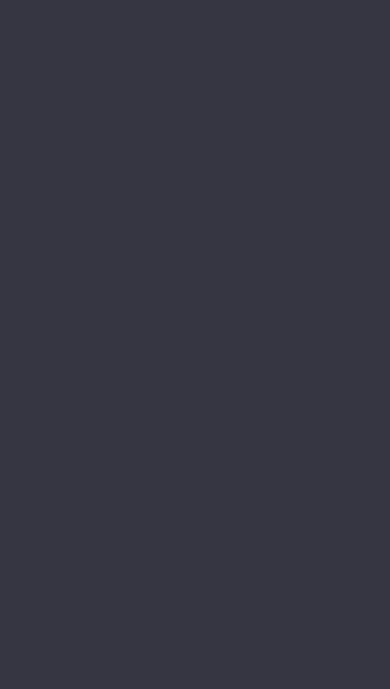
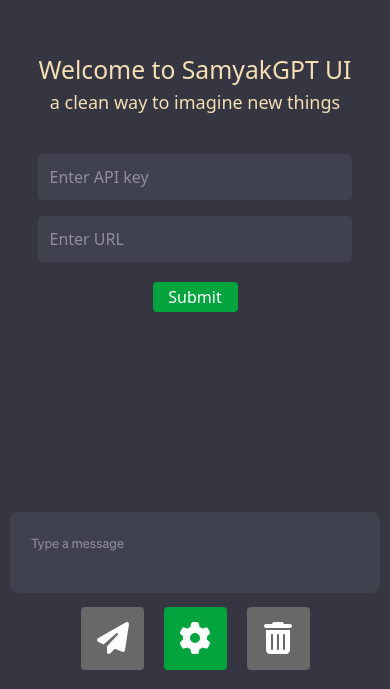
Before and after one commit to Sammy970/SamyakGPTUI, a React (Create React App) app: page / in a window 390 px wide. Shown: the part 155-844 px from the top of the page. Built offline with nearby package versions, Linux system fonts and the light colour scheme.

Commit message:
Rollback to OG

```diff
--- a/src/App.css
+++ b/src/App.css
@@ -10,7 +10,7 @@
 @media (max-width: 440px) {
   .test-container {
     background-color: #353641;
-    overflow-y: hidden;
+    /* overflow-y: hidden; */
   }
 }
 
--- a/src/App.js
+++ b/src/App.js
@@ -3,9 +3,9 @@ import Chat from './components/Chat';
 
 function App() {
   return (
-    <Chat />
-    // <div className="test-container">
-    // </div>
+    <div className="test-container">
+      <Chat />
+    </div>
   );
 }
 
--- a/src/components/Chat.css
+++ b/src/components/Chat.css
@@ -8,7 +8,7 @@
 .chat-container {
     display: flex;
     flex-direction: column;
-    /* height: 93vh; */
+    height: 93vh;
     /* max-width: 800px; */
     width: 1120px;
     margin-left: auto;
@@ -18,8 +18,6 @@
     padding: 20px;
     /* overflow: hidden; */
     /* resize: none; */
-    background-color: #353641;
-
 }
 
 .api-input-form {
@@ -28,8 +26,7 @@
     align-items: center;
     justify-content: center;
     /* background-color: red; */
-    /* height: 87vh; */
-    height: 76vh;
+    height: 87vh;
 }
 
 .api-input-form .submit-button {
@@ -51,25 +48,25 @@
     flex-direction: column;
     align-items: center;
     justify-content: center;
-    /* margin-top: 20px; */
+    margin-top: 20px;
     /* background-color: #03a33e; */
 }
 
-.api-input-form input:focus {
+.input-center input:focus {
     outline: none;
 }
 
-.api-input-form h2 {
+.input-center h2 {
     color: wheat;
 }
 
-.api-input-form h4 {
+.input-center h4 {
     color: wheat;
     font-size: large;
     margin-bottom: 40px;
 }
 
-.api-input-form input {
+.input-center input {
     margin-bottom: 16px;
     padding: 10px;
     width: 300px;
@@ -79,7 +76,7 @@
     border-radius: 4px;
 }
 
-.api-input-form input::placeholder {
+.input-center input::placeholder {
     /* Chrome, Firefox, Opera, Safari 10.1+ */
     color: #8E8EA0;
     /* opacity: 1; */
@@ -234,26 +231,17 @@ a {
 
 
 /* Styles for mobile phones (up to 400px) */
-@media (max-width: 430px) {
+@media (max-width: 440px) {
     .chat-container {
         width: 100%;
         padding: 10px;
-        background-color: #353641;
-    }
-
-    .messages {
-        width: 100%;
-        overflow-y: scroll;
-        scrollbar-width: thin;
-        scrollbar-color: transparent transparent;
-        height: 76vh;
     }
 
     .message {
         background-color: #f0f0f0;
         border-radius: 8px;
         padding: 20px;
-        /* margin-bottom: 5px; */
+        margin-bottom: 10px;
         width: 100%;
     }
 
@@ -269,7 +257,7 @@ a {
     .input-form {
         flex-direction: column;
         gap: 10px;
-        /* margin-bottom: -50px; */
+        margin-bottom: -50px;
     }
 
     .input-form textarea[type="text"] {
--- a/src/components/Chat.js
+++ b/src/components/Chat.js
@@ -273,6 +273,7 @@ const Chat = () => {
 
             {!keyUrlEntered &&
                 <form className="api-input-form" onSubmit={handleAPI}>
+                    <div className="input-center">
                         <h2>Welcome to SamyakGPT UI</h2>
                         <h4>a clean way to imagine new things</h4>
                         <input
@@ -291,6 +292,7 @@ const Chat = () => {
                             value={urlInput}
                             onChange={(e) => setUrlInput(e.target.value)}
                         />
+                    </div>
                     <button type="submit" disabled={!isLoading} className="submit-button">
                         Submit</button>
                 </form>
```
